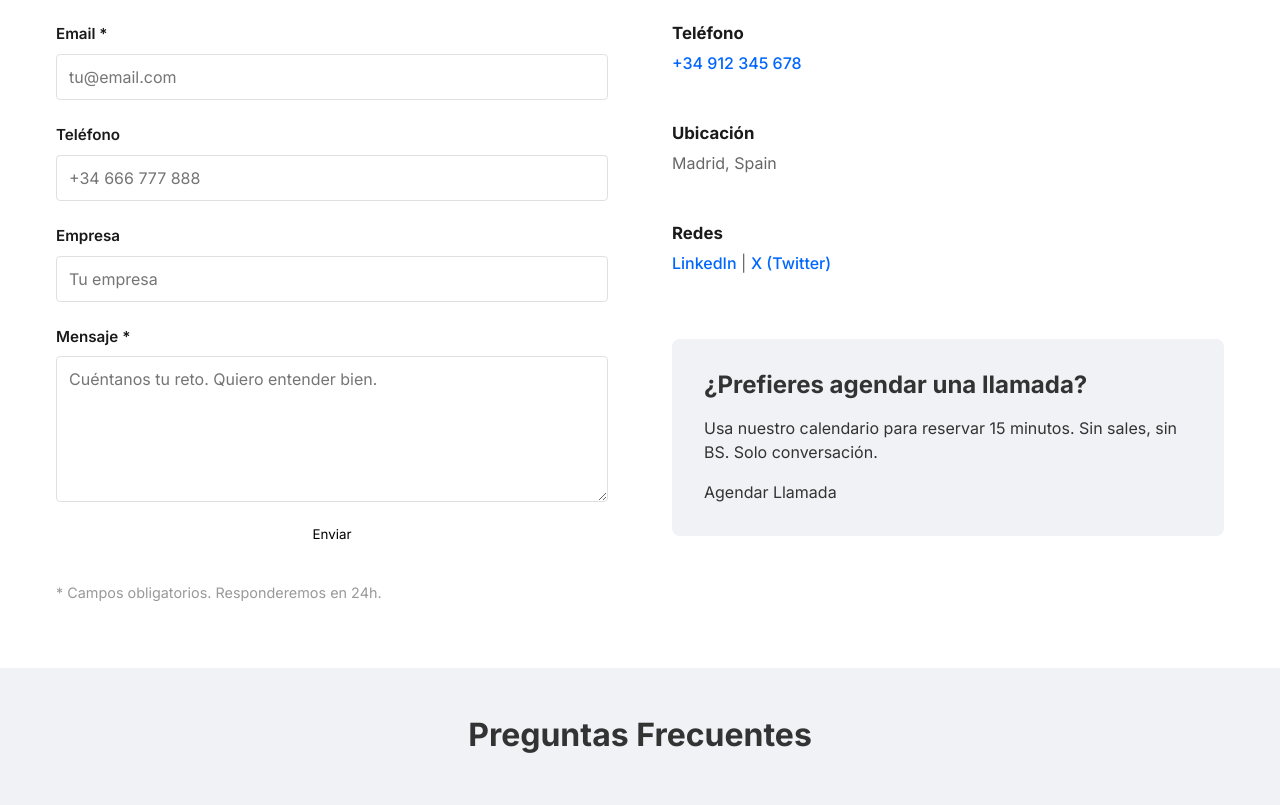
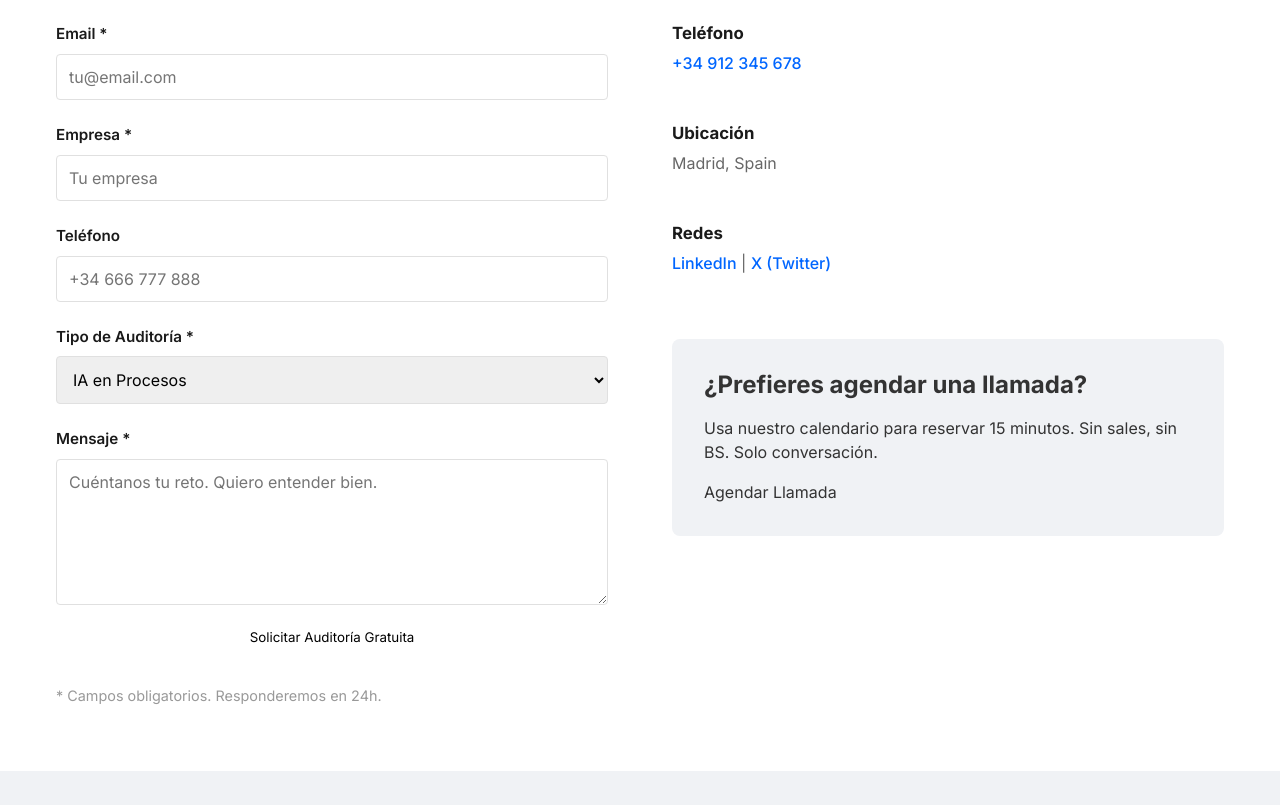
Before and after one commit to ecoailab-glitch/web-corporativa, a Next.js app in the folder web-corporativa/: page /contacto in a window 1280 px wide. Shown: the part 732-1537 px from the top of the page. Built offline with nearby package versions, Linux system fonts and the light colour scheme; no server answers.

Commit message:
Fase 7: Sistema de leads con validación, Firestore y pipeline base

```diff
--- a/web-corporativa/app/(site)/contacto/contacto-client.tsx
+++ b/web-corporativa/app/(site)/contacto/contacto-client.tsx
@@ -11,6 +11,7 @@ export default function ContactoPageClient() {
     email: '',
     phone: '',
     company: '',
+    auditType: 'ia-procesos', // Default auditoría
     message: '',
   })
 
@@ -18,7 +19,7 @@ export default function ContactoPageClient() {
   const [loading, setLoading] = useState(false)
   const [error, setError] = useState('')
 
-  const handleChange = (e: ChangeEvent<HTMLInputElement | HTMLTextAreaElement>) => {
+  const handleChange = (e: ChangeEvent<HTMLInputElement | HTMLTextAreaElement | HTMLSelectElement>) => {
     const { name, value } = e.target
     setFormData((prev) => ({
       ...prev,
@@ -33,8 +34,8 @@ export default function ContactoPageClient() {
 
     try {
       // Validación básica
-      if (!formData.name || !formData.email || !formData.message) {
-        setError('Por favor completa nombre, email y mensaje.')
+      if (!formData.name || !formData.email || !formData.company || !formData.message) {
+        setError('Por favor completa todos los campos obligatorios.')
         setLoading(false)
         return
       }
@@ -47,20 +48,30 @@ export default function ContactoPageClient() {
         return
       }
 
-      // Aquí irá la integración con backend
-      // Por ahora simularemos un envío exitoso
-      console.log('Formulario enviado:', formData)
+      // Enviar a API
+      const response = await fetch('/api/leads', {
+        method: 'POST',
+        headers: {
+          'Content-Type': 'application/json',
+        },
+        body: JSON.stringify(formData),
+      })
+
+      if (!response.ok) {
+        const errorData = await response.json()
+        throw new Error(errorData.error || 'Error al enviar el formulario')
+      }
 
       setSubmitted(true)
-      setFormData({ name: '', email: '', phone: '', company: '', message: '' })
+      setFormData({ name: '', email: '', phone: '', company: '', auditType: 'ia-procesos', message: '' })
 
-      // Reset form después de 3 segundos
+      // Reset form después de 4 segundos
       setTimeout(() => {
         setSubmitted(false)
-      }, 3000)
+      }, 4000)
     } catch (err) {
-      setError('Error al enviar. Intenta de nuevo.')
-      console.error(err)
+      setError(err instanceof Error ? err.message : 'Error al enviar. Intenta de nuevo.')
+      console.error('Error submitting form:', err)
     } finally {
       setLoading(false)
     }
@@ -83,7 +94,7 @@ export default function ContactoPageClient() {
 
               {submitted && (
                 <div className={styles.successMessage}>
-                  ✓ Mensaje enviado exitosamente. Te contactaremos en 24 horas.
+                  ✓ Auditoría solicitada exitosamente. Te contactaremos en 24 horas.
                 </div>
               )}
 
@@ -118,6 +129,19 @@ export default function ContactoPageClient() {
                   </div>
 
                   <div className={styles.formGroup}>
+                    <label htmlFor="company">Empresa *</label>
+                    <input
+                      type="text"
+                      id="company"
+                      name="company"
+                      value={formData.company}
+                      onChange={handleChange}
+                      placeholder="Tu empresa"
+                      required
+                    />
+                  </div>
+
+                  <div className={styles.formGroup}>
                     <label htmlFor="phone">Teléfono</label>
                     <input
                       type="tel"
@@ -130,15 +154,19 @@ export default function ContactoPageClient() {
                   </div>
 
                   <div className={styles.formGroup}>
-                    <label htmlFor="company">Empresa</label>
-                    <input
-                      type="text"
-                      id="company"
-                      name="company"
-                      value={formData.company}
+                    <label htmlFor="auditType">Tipo de Auditoría *</label>
+                    <select
+                      id="auditType"
+                      name="auditType"
+                      value={formData.auditType}
                       onChange={handleChange}
-                      placeholder="Tu empresa"
-                    />
+                      required
+                    >
+                      <option value="ia-procesos">IA en Procesos</option>
+                      <option value="chatbots-agentes">Chatbots y Agentes</option>
+                      <option value="desarrollo-web-app-ia">Desarrollo Web/App + IA</option>
+                      <option value="otro">Otro (explica en mensaje)</option>
+                    </select>
                   </div>
 
                   <div className={styles.formGroup}>
@@ -155,7 +183,7 @@ export default function ContactoPageClient() {
                   </div>
 
                   <button type="submit" className="button button-primary" disabled={loading}>
-                    {loading ? 'Enviando...' : 'Enviar'}
+                    {loading ? 'Enviando...' : 'Solicitar Auditoría Gratuita'}
                   </button>
 
                   <p style={{ fontSize: '0.9rem', color: '#999', marginTop: '1rem' }}>
--- a/web-corporativa/app/(site)/contacto/contacto.module.css
+++ b/web-corporativa/app/(site)/contacto/contacto.module.css
@@ -17,7 +17,8 @@
 }
 
 .formGroup input,
-.formGroup textarea {
+.formGroup textarea,
+.formGroup select {
   padding: 0.75rem;
   border: 1px solid var(--color-border);
   border-radius: 4px;
@@ -27,7 +28,8 @@
 }
 
 .formGroup input:focus,
-.formGroup textarea:focus {
+.formGroup textarea:focus,
+.formGroup select:focus {
   outline: none;
   border-color: var(--color-primary);
   box-shadow: 0 0 0 3px rgba(0, 102, 255, 0.1);
--- /dev/null
+++ b/web-corporativa/app/api/leads/route.ts
@@ -0,0 +1,80 @@
+import { NextRequest, NextResponse } from 'next/server'
+import { db } from '@/lib/firebase'
+
+interface LeadData {
+  name: string
+  email: string
+  company: string
+  phone?: string
+  auditType: string
+  message: string
+}
+
+export async function POST(request: NextRequest) {
+  try {
+    const body = await request.json()
+    const { name, email, company, phone, auditType, message } = body as LeadData
+
+    // Validación básica
+    if (!name || !email || !company || !message) {
+      return NextResponse.json(
+        { error: 'Nombre, email, empresa y mensaje son requeridos' },
+        { status: 400 }
+      )
+    }
+
+    // Validar email formato
+    const emailRegex = /^[^\s@]+@[^\s@]+\.[^\s@]+$/
+    if (!emailRegex.test(email)) {
+      return NextResponse.json({ error: 'Email inválido' }, { status: 400 })
+    }
+
+    // Crear documento en Firestore
+    const leadRef = await db.collection('leads').add({
+      name: name.trim(),
+      email: email.trim().toLowerCase(),
+      company: company.trim(),
+      phone: phone?.trim() || '',
+      auditType: auditType || 'ia-procesos',
+      message: message.trim(),
+      status: 'new',
+      createdAt: new Date().toISOString(),
+      ipAddress: request.headers.get('x-forwarded-for') || request.headers.get('x-real-ip') || 'unknown',
+      userAgent: request.headers.get('user-agent') || 'unknown',
+    })
+
+    return NextResponse.json(
+      {
+        success: true,
+        message: 'Lead creado exitosamente',
+        leadId: leadRef.id,
+      },
+      { status: 201 }
+    )
+  } catch (error) {
+    console.error('Error creating lead:', error)
+
+    // Si es un error de Firebase (credenciales, etc)
+    if (error instanceof Error && error.message.includes('credentials')) {
+      return NextResponse.json(
+        { error: 'Error de configuración del servidor. Contacta al administrador.' },
+        { status: 500 }
+      )
+    }
+
+    return NextResponse.json({ error: 'Error al crear el lead' }, { status: 500 })
+  }
+}
+
+// Endpoint GET para testing (retorna total de leads)
+export async function GET() {
+  try {
+    const snapshot = await db.collection('leads').count().get()
+    return NextResponse.json({
+      totalLeads: snapshot.data().count,
+    })
+  } catch (error) {
+    console.error('Error fetching leads:', error)
+    return NextResponse.json({ error: 'Error al obtener leads' }, { status: 500 })
+  }
+}
--- /dev/null
+++ b/web-corporativa/lib/firebase.ts
@@ -0,0 +1,23 @@
+import * as admin from 'firebase-admin'
+
+// Inicializar Firebase Admin si no está ya inicializado
+if (!admin.apps.length) {
+  // Usar las variables de entorno del proyecto
+  const projectId = process.env.FIREBASE_PROJECT_ID
+  const clientEmail = process.env.FIREBASE_CLIENT_EMAIL
+  const privateKey = process.env.FIREBASE_PRIVATE_KEY?.replace(/\\n/g, '\n')
+
+  if (!projectId || !clientEmail || !privateKey) {
+    throw new Error('Firebase credentials not found in environment variables')
+  }
+
+  admin.initializeApp({
+    credential: admin.credential.cert({
+      projectId,
+      clientEmail,
+      privateKey,
+    }),
+  })
+}
+
+export const db = admin.firestore()
--- a/web-corporativa/package.json
+++ b/web-corporativa/package.json
@@ -13,6 +13,7 @@
     "format:check": "prettier --check \"**/*.{ts,tsx,json,md}\""
   },
   "dependencies": {
+    "firebase-admin": "^13.6.0",
     "marked": "^17.0.1",
     "next": "^15.0.0",
     "react": "^19.0.0",
```
Also changed, not shown: 3 other files (tests, documents, lock files or other folders).
